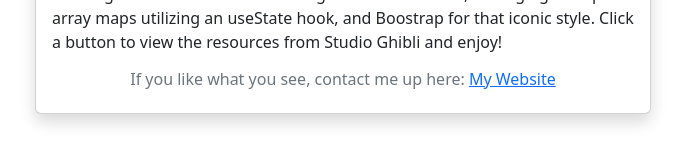
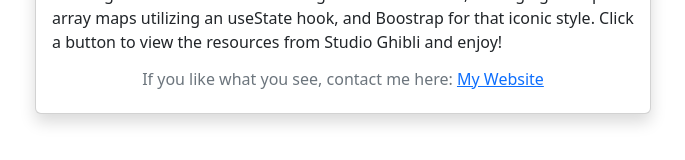
Before and after one commit to cmendi/reacting-to-apis-lab, a React (Create React App) app: page / in a window 1280 px wide. Shown: the part 525-685 px from the top of the page, without its empty margins (297-982 px from the left). Built offline with nearby package versions, Linux system fonts and the light colour scheme.

Commit message:
fixed grammer

```diff
--- a/src/components/About.jsx
+++ b/src/components/About.jsx
@@ -12,7 +12,7 @@ const About = () => {
 							hook, and Boostrap for that iconic style. Click a button to view the resources from Studio Ghibli and enjoy!
 						</p>
 						<h6 className=" text-center card-subtitle m-2 text-secondary">
-							If you like what you see, contact me up here:{" "}
+							If you like what you see, contact me here:{" "}
 							<a href="https://mendenhallmedias.com/" target="_blank" className="text-primary">
 								My Website
 							</a>
```
